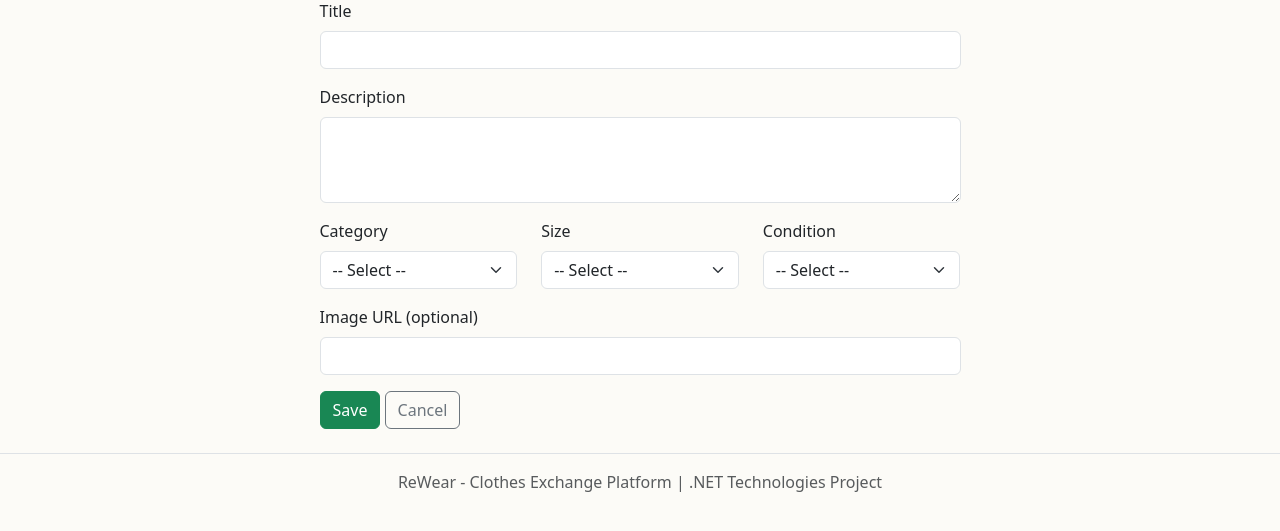
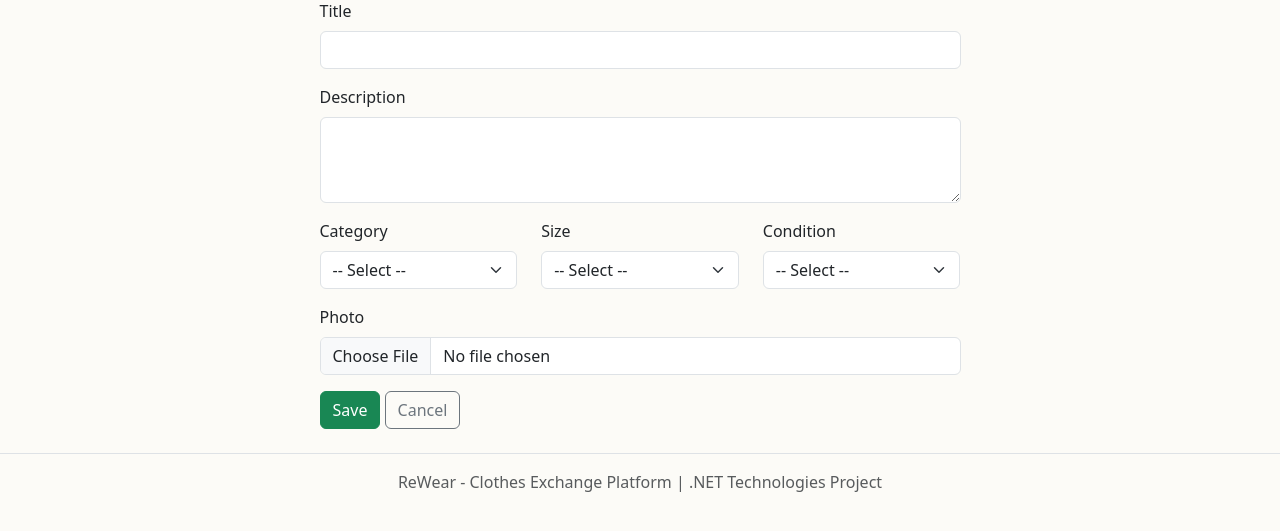
Before and after one commit to palakmange130192-lab/Clothing-Exchange-Platform-, an ASP.NET Core app: page /Clothes/Create in a window 1280 px wide. Shown: the part 131-662 px from the top of the page. Run offline with ASP.NET Core 8, Linux system fonts and the light colour scheme; the visitor is signed in with stand-in values (Sample User, id 1); some libraries are stand-ins or nearby versions.

Commit message:
Add photo upload and fix card images

```diff
--- a/ClothExchange/Controllers/ClothesController.cs
+++ b/ClothExchange/Controllers/ClothesController.cs
@@ -9,10 +9,12 @@ namespace ClothExchange.Controllers;
 public class ClothesController : Controller
 {
     private readonly DbHelper _db;
+    private readonly IWebHostEnvironment _env;
 
-    public ClothesController(DbHelper db)
+    public ClothesController(DbHelper db, IWebHostEnvironment env)
     {
         _db = db;
+        _env = env;
     }
 
     // Id of the logged-in user (0 if nobody)
@@ -70,8 +72,14 @@ public class ClothesController : Controller
 
     [LoginRequired]
     [HttpPost]
-    public IActionResult Create(Clothing model)
+    public IActionResult Create(Clothing model, IFormFile? photo)
     {
+        // a photo is required when adding a new item
+        if (photo == null || photo.Length == 0)
+        {
+            ModelState.AddModelError("ImageUrl", "Please choose a photo");
+        }
+
         if (!ModelState.IsValid)
         {
             return View(model);
@@ -79,6 +87,8 @@ public class ClothesController : Controller
 
         try
         {
+            model.ImageUrl = SavePhoto(photo!);   // save the file, keep its path
+
             _db.Execute(
                 "INSERT INTO Clothes (Title, Description, Size, Category, Condition, ImageUrl, OwnerId) " +
                 "VALUES (@t, @d, @s, @c, @cond, @img, @owner)",
@@ -115,7 +125,7 @@ public class ClothesController : Controller
 
     [LoginRequired]
     [HttpPost]
-    public IActionResult Edit(Clothing model)
+    public IActionResult Edit(Clothing model, IFormFile? photo)
     {
         if (!ModelState.IsValid)
         {
@@ -124,6 +134,12 @@ public class ClothesController : Controller
 
         try
         {
+            // if a new photo was chosen, save it (otherwise the old path stays in model.ImageUrl)
+            if (photo != null && photo.Length > 0)
+            {
+                model.ImageUrl = SavePhoto(photo);
+            }
+
             // "AND OwnerId = @owner" makes sure users can only edit their own items
             _db.Execute(
                 "UPDATE Clothes SET Title=@t, Description=@d, Size=@s, Category=@c, Condition=@cond, ImageUrl=@img " +
@@ -172,4 +188,25 @@ public class ClothesController : Controller
         }
         return RedirectToAction("MyItems");
     }
+
+    // ---------- Photo upload helper ----------
+    // Saves the uploaded photo in wwwroot/uploads and returns its path
+    private string SavePhoto(IFormFile photo)
+    {
+        string extension = Path.GetExtension(photo.FileName).ToLower();
+        if (extension != ".jpg" && extension != ".jpeg" && extension != ".png" && extension != ".webp")
+        {
+            throw new Exception("Only JPG, PNG or WEBP photos are allowed.");
+        }
+
+        string folder = Path.Combine(_env.WebRootPath, "uploads");
+        Directory.CreateDirectory(folder);
+
+        string fileName = Guid.NewGuid().ToString() + extension;   // random name
+        using (var stream = new FileStream(Path.Combine(folder, fileName), FileMode.Create))
+        {
+            photo.CopyTo(stream);
+        }
+        return "/uploads/" + fileName;
+    }
 }
--- a/ClothExchange/Views/Clothes/Create.cshtml
+++ b/ClothExchange/Views/Clothes/Create.cshtml
@@ -5,7 +5,7 @@
 <div class="row justify-content-center">
     <div class="col-md-7">
         <h3 class="mb-3">Add Clothing Item</h3>
-        <form asp-action="Create" method="post">
+        <form asp-action="Create" method="post" enctype="multipart/form-data">
             <partial name="_Form" model="Model" />
             <button type="submit" class="btn btn-success">Save</button>
             <a asp-action="MyItems" class="btn btn-outline-secondary">Cancel</a>
--- a/ClothExchange/Views/Clothes/_Form.cshtml
+++ b/ClothExchange/Views/Clothes/_Form.cshtml
@@ -51,6 +51,12 @@
 </div>
 
 <div class="mb-3">
-    <label asp-for="ImageUrl" class="form-label"></label>
-    <input asp-for="ImageUrl" class="form-control" />
+    <label class="form-label">Photo</label>
+    <input type="hidden" asp-for="ImageUrl" />
+    <input type="file" name="photo" accept="image/*" class="form-control" />
+    <span asp-validation-for="ImageUrl" class="text-danger"></span>
+    @if (!string.IsNullOrEmpty(Model.ImageUrl))
+    {
+        <img src="@Model.ImageUrl" class="rounded mt-2" style="max-height:150px" />
+    }
 </div>
--- a/ClothExchange/Views/Shared/_ClothCard.cshtml
+++ b/ClothExchange/Views/Shared/_ClothCard.cshtml
@@ -2,7 +2,7 @@
 <div class="card h-100 shadow-sm">
     @if (!string.IsNullOrEmpty(Model.ImageUrl))
     {
-        <img src="@Model.ImageUrl" class="card-img-top cloth-img" alt="@Model.Title" />
+        <img src="@Model.ImageUrl" class="card-img-top cloth-img" style="object-fit: contain; background-color: #fff;" alt="@Model.Title" />
     }
     else
     {
--- a/ClothExchange/wwwroot/css/site.css
+++ b/ClothExchange/wwwroot/css/site.css
@@ -1,6 +1,11 @@
 .bg-green { background-color: #1B4332; }
 .hero { background-color: #2D6A4F; color: #fff; }
-.cloth-img { width: 100%; height: 220px; object-fit: cover; }
+.cloth-img {
+    width: 100%;
+    height: 220px;
+    object-fit: contain;
+    background-color: #fff;
+}
 .placeholder-box {
     display: flex;
     align-items: center;
```
Also changed, not shown: 5 other files.
